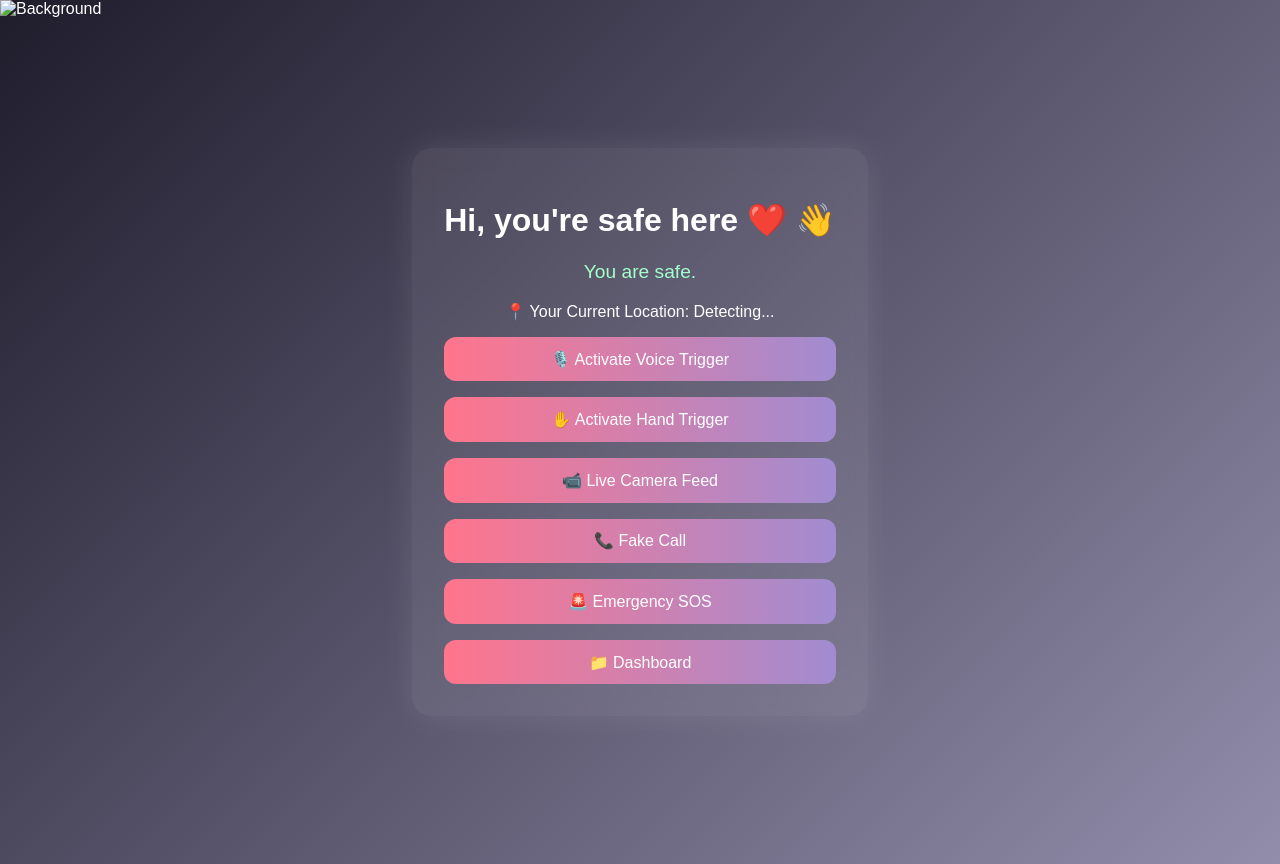
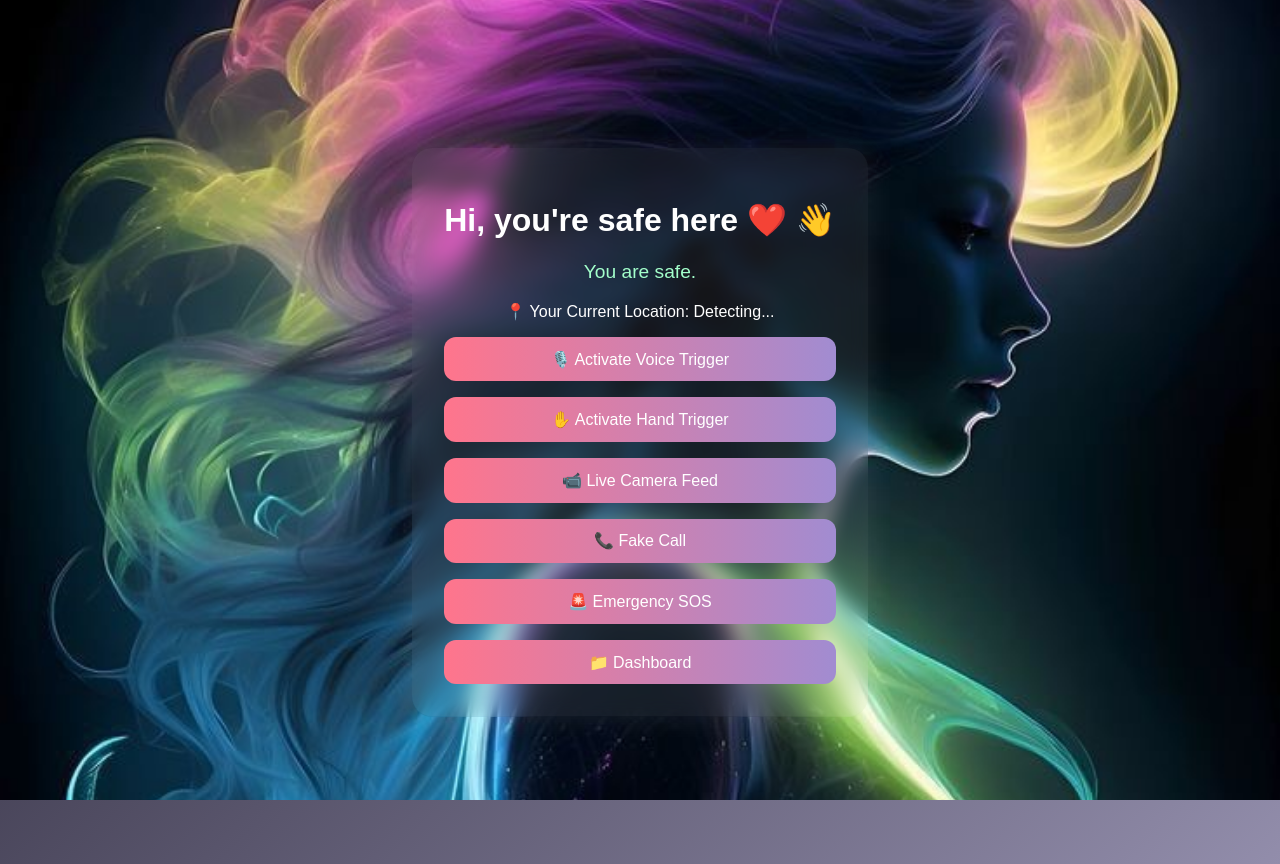
Before and after one commit to HariniKatta-13/femora-safety-app, a plain HTML site: page dashboard.html in a window 1280 px wide. Drawn offline with nearby package versions, Linux system fonts and the light colour scheme.

Commit message:
Update dashboard.html

```diff
--- a/dashboard.html
+++ b/dashboard.html
@@ -9,7 +9,7 @@
 </head>
 <body class="dashboard-body">
     <div class="background-container">
-  <img src="assets/background20.jpg" class="bg-media" alt="Background" />
+  <img src="background20.jpg" class="bg-media" alt="Background" />
     </div>
 
 
```
